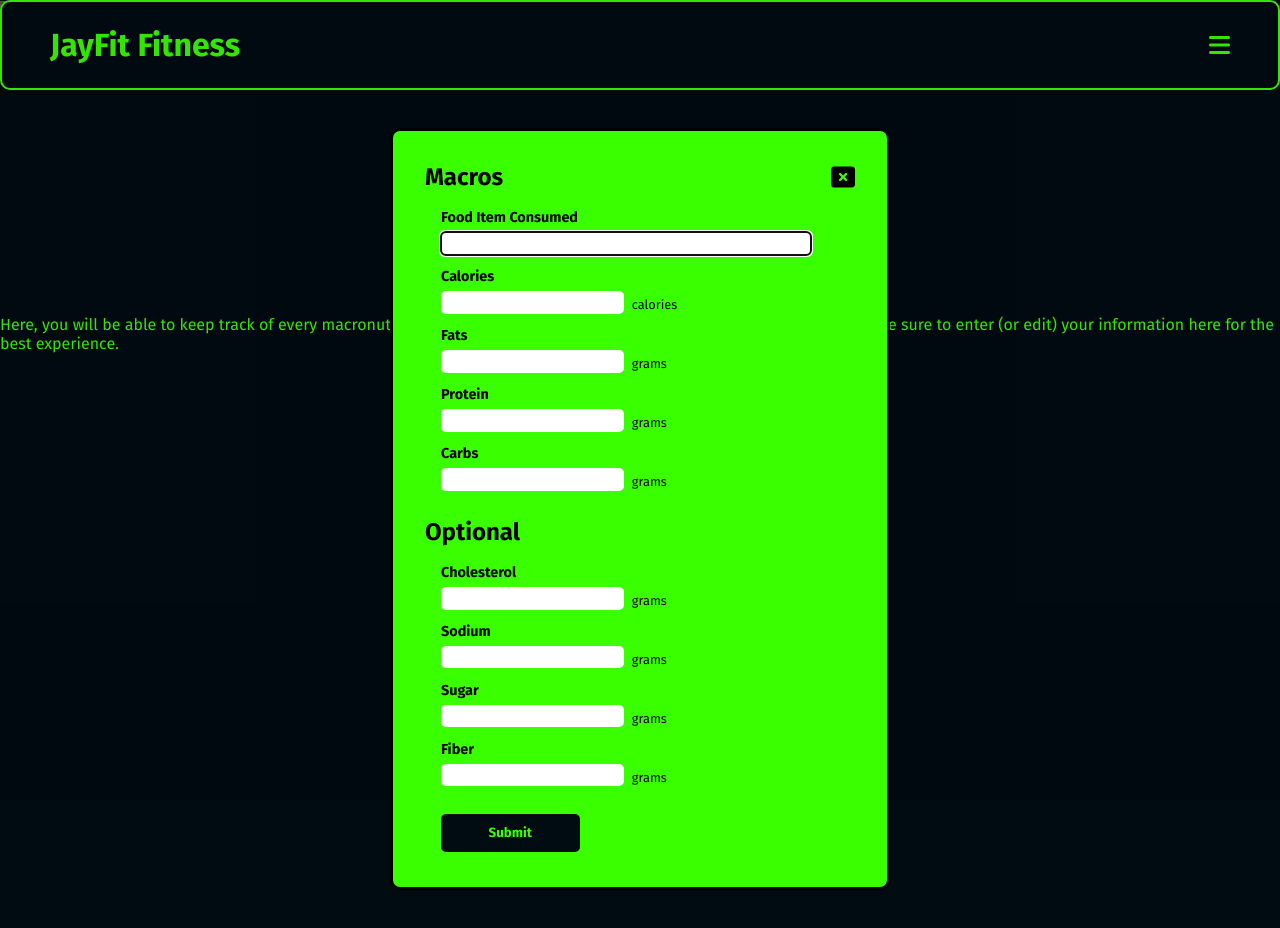
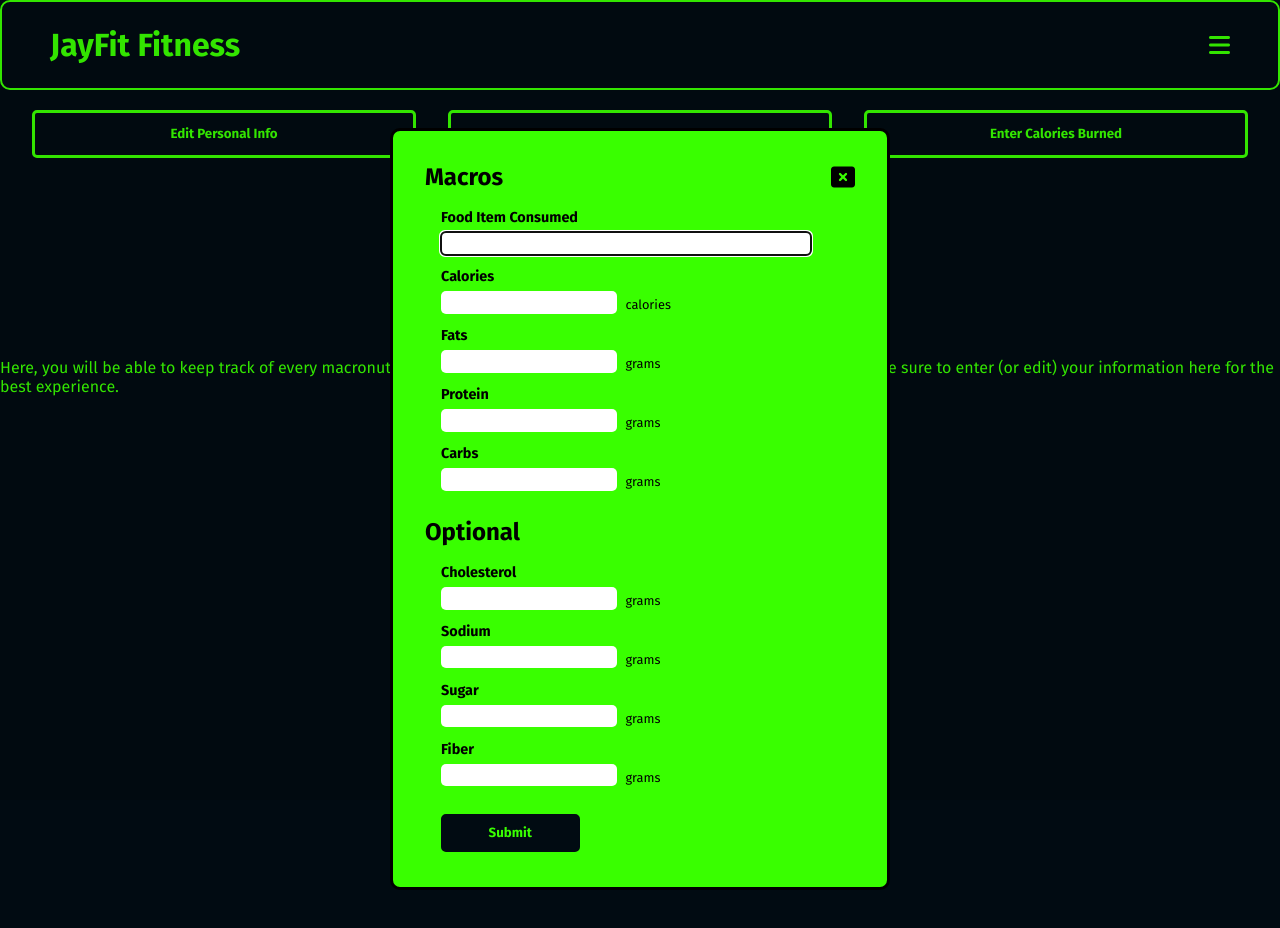
Before and after one commit to Jason9521/jayfit-fitness-personal-project, a website built with webpack: page dist/macros.html in a window 1280 px wide. Shown: the top 928 px of the page. Before the commit the page ends 800 px from the top, so only its background shows below. Built offline with nearby package versions, Linux system fonts and the light colour scheme.

Commit message:
styling for option buttons

```diff
--- a/src/macros.css
+++ b/src/macros.css
@@ -1,3 +1,6 @@
+body {
+    height: 100rem;
+}
 
 .dropdown {
     position: fixed;
@@ -20,8 +23,41 @@
 }
 
 .macro-title {
-    padding: 8rem 0rem;
+    padding: 12rem 0rem 8rem;
     text-align: center;
+}
+
+/* Page Options */
+
+.macros-page-options {
+    height: 3rem;
+    width: 100%;
+    padding-top: 10rem;
+    display: flex;
+    justify-content: space-evenly;
+    position: fixed;
+    top: -50px;
+    transition: 0.5s;
+}
+
+.macros-options-toggle {
+    top: 100px;
+}
+
+.macros-page-options > button {
+    height: 3rem;
+    width: 30%;
+    max-width: 420px;
+    border: solid;
+    border-radius: 5px;
+    font-weight: 700;
+    transition: 0.3s;
+}
+
+.open-personal:hover,
+.macro-option-enable {
+    cursor: pointer;
+    box-shadow: 5px 5px 10px rgb(57, 255, 0);
 }
 
 /* Personal Modal */
@@ -165,7 +201,7 @@
 .macros-required > div > input,
 .macros-optional > div > input {
     margin: 0.4rem 0 0.7rem 1rem;
-    padding: 0.2rem 0 0.2rem 0.8rem;
+    padding: 0.2rem 0 0.2rem 0.4rem;
     border: none;
     border-radius: 5px;
 }
@@ -187,3 +223,11 @@
 }
 
 /* Calories Burned Modal */
+
+.calories-modal {
+    height: 40rem;
+    width: 40%;
+    max-width: 500px;
+    margin: 15rem auto;
+    border-radius: 10px;
+}
```
